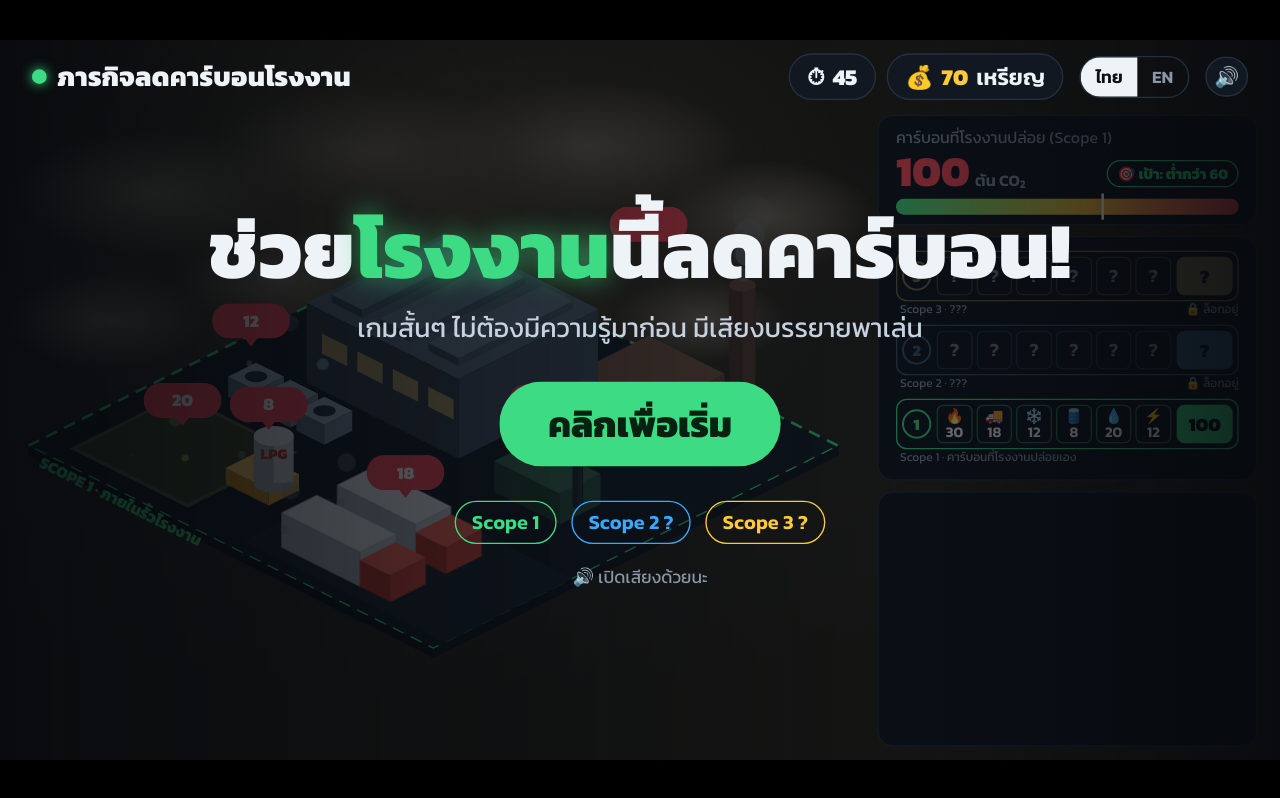
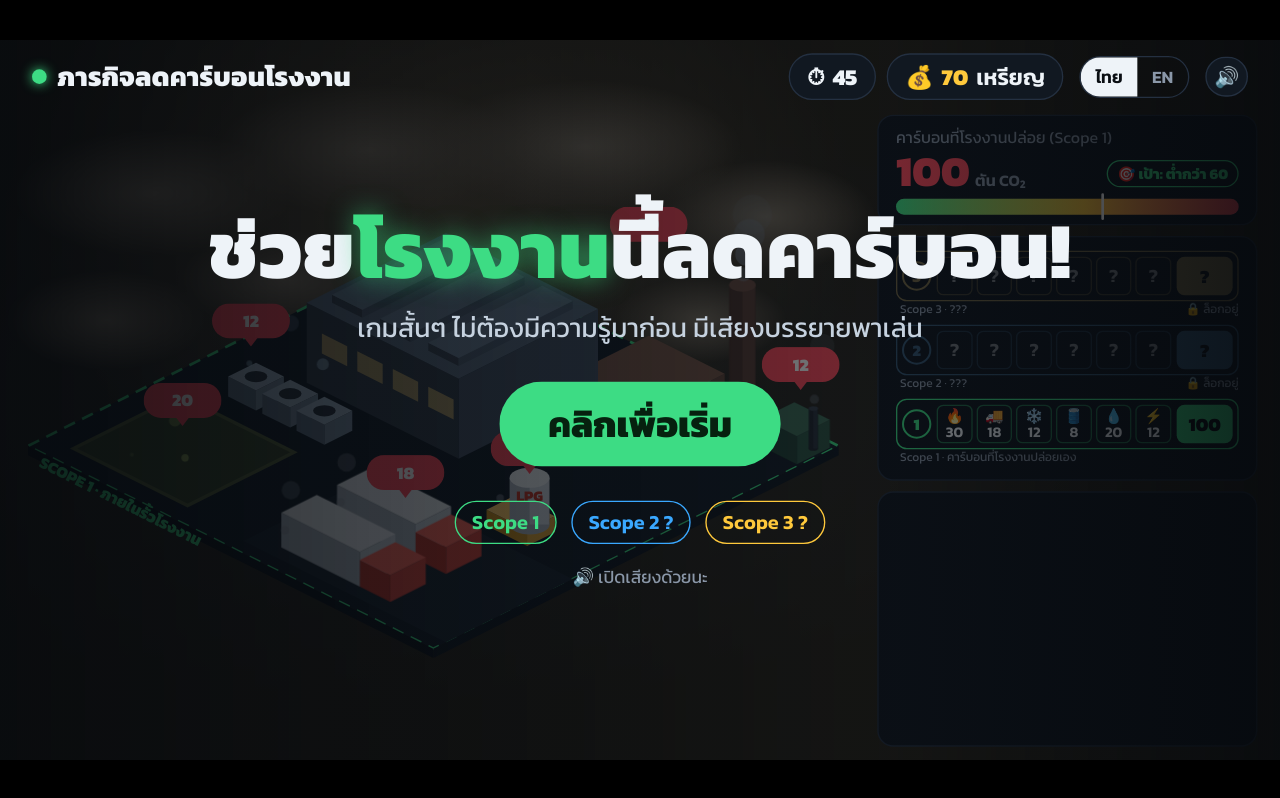
Before and after one commit to Latesandwich/carbon-booth-game, a plain HTML site: page index.html in a window 1280 px wide. Drawn offline with Linux system fonts and the light colour scheme.

Commit message:
Give every machine its own space: no more overlaps
A pixel audit (each machine and label rendered alone, masks intersected) found 7 overlaps: the generator's smoke and label over the coal boiler, the LPG tank on the wastewater pond, the LPG label on the aircon units, and smoke trails crossing neighbours. The generator moves to the empty back-right corner beside the chimney, the LPG tank to open ground in front of the factory, and the pointing hand off the chimney top. The audit now finds zero overlaps.

Co-Authored-By: Claude Opus 5.5 <noreply@anthropic.com>

```diff
--- a/index.html
+++ b/index.html
@@ -426,12 +426,12 @@ function buildPlant(){
   [[2.3,9.6],[3.6,9.6],[5,9.6]].forEach(([a,b],i)=>{const[sx,sy]=P(a,b,36);ac+=`<circle class="puff" cx="${sx}" cy="${sy}" r="9" fill="#bfe3ff" style="animation-delay:${i*.7}s"/>`});
   g+=src('ac',ac);
 
-  let lp=box(5.4,12.4,1.7,1.2,24,['#ffcc6a','#c58f22','#e0a83a']) + cyl(6.3,12.6,30,70,['#e9eef3','#aab4bf','#cfd7df']);
-  const [lx,ly]=P(6.3,12.6,35); lp+=`<text x="${lx}" y="${ly}" font-size="22" font-weight="800" fill="#c0392b" text-anchor="middle">LPG</text>`;
-  lp+=puffs(5.6,13.2,30,2,'#9aa6b4',.8);
+  let lp=box(12.2,9.0,1.6,1.1,24,['#ffcc6a','#c58f22','#e0a83a']) + cyl(13.0,9.2,30,70,['#e9eef3','#aab4bf','#cfd7df']);
+  const [lx,ly]=P(13.0,9.2,35); lp+=`<text x="${lx}" y="${ly}" font-size="22" font-weight="800" fill="#c0392b" text-anchor="middle">LPG</text>`;
+  lp+=puffs(12.4,9.8,30,2,'#9aa6b4',.8);
   g+=src('lpg',lp);
 
-  g+=src('gen', box(11,7,2.6,1.6,46,['#3f6f5a','#24453a','#2f5848']) + cyl(13.2,7.5,8,80,DARK) + puffs(13.2,7.5,84,3,'#6c7682',1));
+  g+=src('gen', box(14.5,0.25,1.4,1.3,42,['#3f6f5a','#24453a','#2f5848']) + cyl(15.6,0.6,7,60,DARK) + puffs(15.6,0.6,64,3,'#6c7682',1));
 
   let tr='';
   [[9,11.4],[9,13.6]].forEach(([x,y])=>{
@@ -443,7 +443,7 @@ function buildPlant(){
   document.querySelectorAll('.src').forEach(el=>el.addEventListener('click',()=>select(el.dataset.id)));
 }
 
-const PIN_AT={boiler:[11.5,3,300],truck:[11.5,12.6,110],ac:[2.2,9.4,100],lpg:[6.9,13.4,140],water:[3.2,13.1,70],gen:[12.3,7.8,140]};
+const PIN_AT={boiler:[11.5,3,300],truck:[11.5,12.6,110],ac:[2.2,9.4,100],lpg:[13.0,9.2,110],water:[3.2,13.1,70],gen:[15.3,0.8,120]};
 function buildPins(){
   let g='';
   SRC.forEach(s=>{
@@ -452,7 +452,7 @@ function buildPins(){
   });
   // pointing hand that teaches the first click (sits beside the biggest polluter)
   const[hx,hy]=P(...PIN_AT.boiler);
-  g+=`<g transform="translate(${hx+60},${hy+90})"><g id="hand"><text font-size="64">👆</text><text id="handTxt" x="70" y="-14" font-size="34" font-weight="800" fill="#fff"></text></g></g>`;
+  g+=`<g transform="translate(${hx-110},${hy+95})"><g id="hand"><text font-size="64">👆</text><text id="handTxt" x="70" y="-14" font-size="34" font-weight="800" fill="#fff"></text></g></g>`;
   $('pins').innerHTML=g;
   SRC.forEach(s=>$('pin-'+s.id).addEventListener('click',()=>select(s.id)));
 }
```
